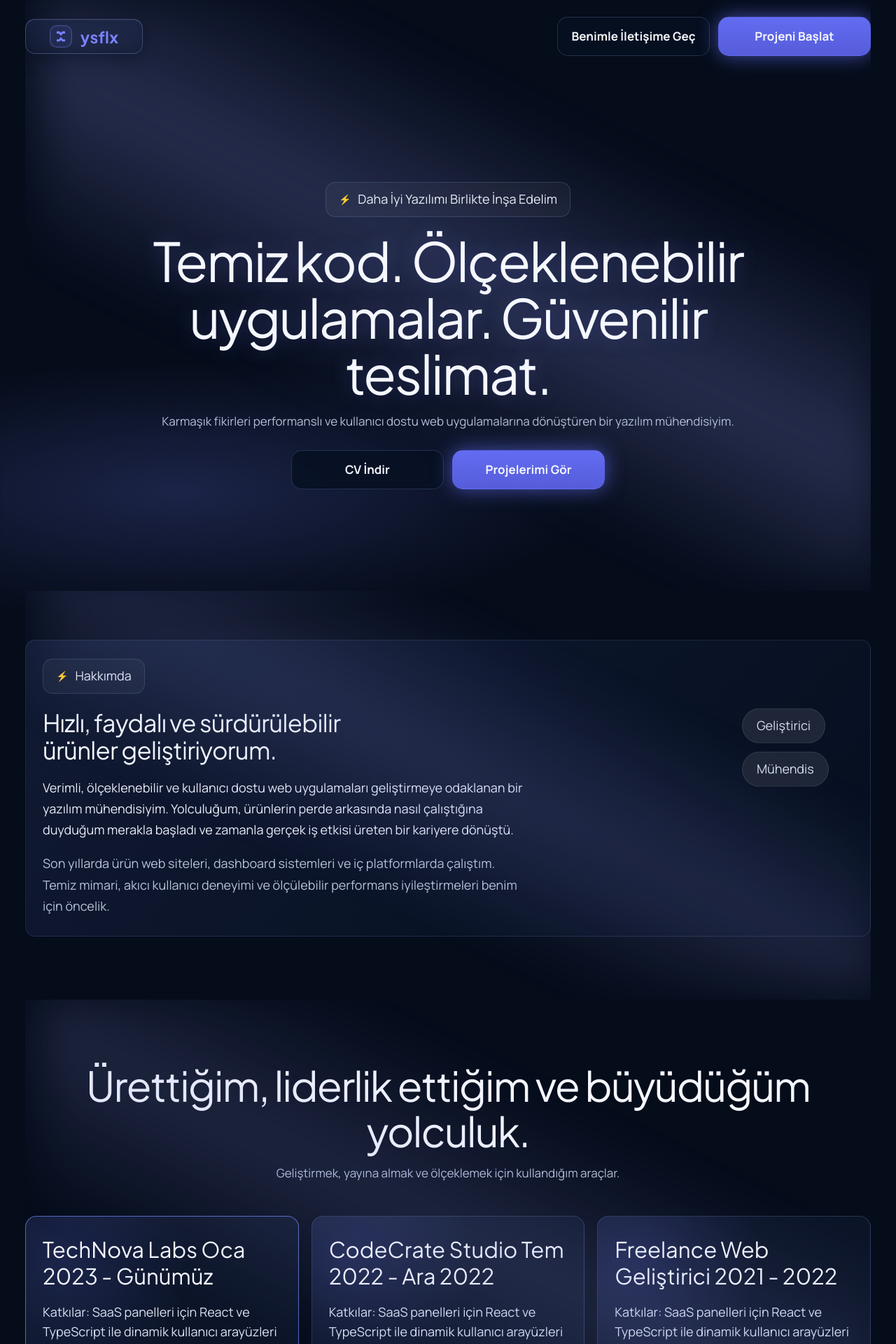
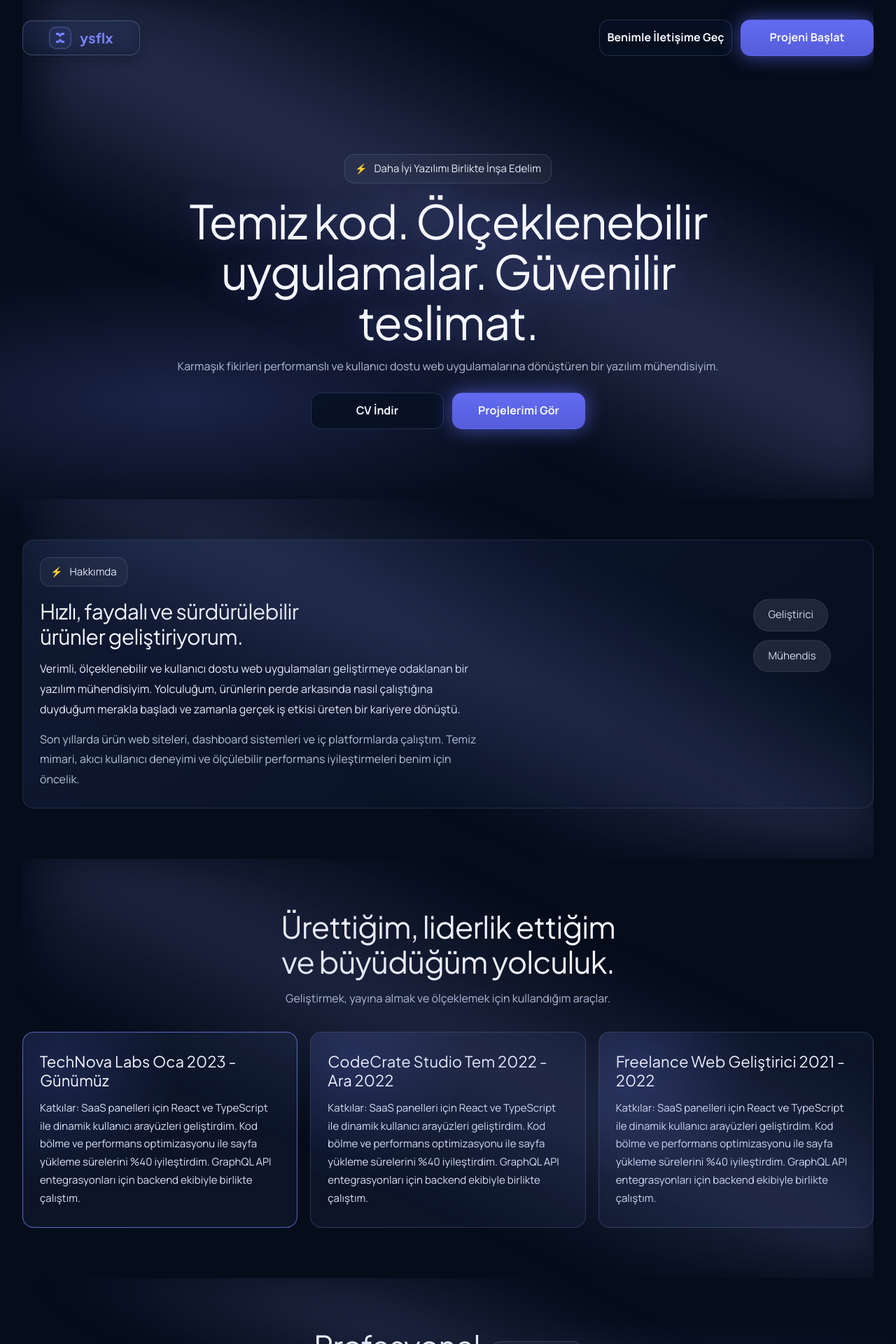
Before and after one commit to ysFLX/portfolio, a Next.js app: page / in a window 1280 px wide. Shown: the top 1920 px of the page at 70% size. Built offline with nearby package versions, Linux system fonts and the light colour scheme.

Commit message:
qweqweqwe

```diff
--- a/src/app/globals.css
+++ b/src/app/globals.css
@@ -28,7 +28,8 @@ body {
   background: var(--bg);
   color: var(--text);
   font-family: var(--font-manrope), "Segoe UI", sans-serif;
-  line-height: 1.55;
+  line-height: 1.62;
+  letter-spacing: 0.002em;
 }
 
 a {
@@ -53,14 +54,14 @@ h4,
 }
 
 .main-wrap {
-  width: min(var(--container), calc(100% - 72px));
+  width: min(1320px, calc(100% - 64px));
   margin-inline: auto;
 }
 
 .section {
   position: relative;
   overflow: hidden;
-  animation: riseIn 720ms cubic-bezier(0.23, 1, 0.32, 1) both;
+  animation: riseIn 540ms cubic-bezier(0.23, 1, 0.32, 1) both;
 }
 
 .section:nth-of-type(2) {
@@ -97,7 +98,7 @@ h4,
   display: flex;
   align-items: center;
   justify-content: space-between;
-  padding-top: 24px;
+  padding-top: 28px;
 }
 
 .brand-logo {
@@ -139,7 +140,7 @@ h4,
 
 .brand-word {
   font-family: var(--font-plus-jakarta), var(--font-manrope), sans-serif;
-  font-size: clamp(23px, 1.35vw, 28px);
+  font-size: clamp(20px, 1.2vw, 24px);
   font-weight: 700;
   line-height: 1;
   letter-spacing: 0.01em;
@@ -167,14 +168,14 @@ h4,
 }
 
 .btn {
-  height: 56px;
-  min-width: 218px;
-  border-radius: 15px;
+  height: 52px;
+  min-width: 190px;
+  border-radius: 14px;
   border: 1px solid var(--line);
   display: inline-flex;
   align-items: center;
   justify-content: center;
-  font-size: 17px;
+  font-size: 16px;
   font-weight: 650;
   transition: transform 220ms ease, border-color 220ms ease, box-shadow 220ms ease, background-color 220ms ease;
 }
@@ -195,14 +196,14 @@ h4,
 }
 
 .hero {
-  min-height: 92vh;
+  min-height: 88vh;
 }
 
 .hero-center {
   position: relative;
   z-index: 2;
-  max-width: 960px;
-  margin: 180px auto 145px;
+  max-width: 880px;
+  margin: 140px auto 100px;
   text-align: center;
 }
 
@@ -214,8 +215,8 @@ h4,
   background: rgba(255, 255, 255, 0.04);
   color: #e9edf8;
   border-radius: 14px;
-  padding: 10px 18px;
-  font-size: 18px;
+  padding: 8px 14px;
+  font-size: 15px;
 }
 
 .pill::before {
@@ -240,58 +241,59 @@ p {
 }
 
 .hero h1 {
-  margin-top: 22px;
-  font-size: clamp(52px, 6vw, 90px);
-  letter-spacing: -0.03em;
-  line-height: 1.05;
+  margin-top: 18px;
+  font-size: clamp(46px, 5.2vw, 78px);
+  letter-spacing: -0.025em;
+  line-height: 1.08;
   text-shadow: 0 0 34px rgba(120, 126, 245, 0.26);
-  animation: headingBreath 6s ease-in-out infinite;
+  animation: headingBreath 10s ease-in-out infinite;
 }
 
 .subtitle {
-  margin-top: 15px;
+  margin-top: 14px;
   color: var(--muted);
-  font-size: clamp(17px, 1.2vw, 22px);
+  font-size: clamp(16px, 1.05vw, 19px);
+  line-height: 1.7;
 }
 
 .hero-cta {
-  margin-top: 28px;
+  margin-top: 24px;
   display: flex;
   justify-content: center;
   gap: 12px;
 }
 
 .about-block {
-  padding: 70px 0 90px;
+  padding: 58px 0 72px;
 }
 
 .about-panel {
   border: 1px solid rgba(118, 139, 196, 0.18);
   background: linear-gradient(135deg, rgba(20, 31, 58, 0.78), rgba(6, 15, 32, 0.72));
-  border-radius: 14px;
-  padding: 26px 24px 28px;
+  border-radius: 16px;
+  padding: 24px 24px 26px;
 }
 
 .about-layout {
-  margin-top: 22px;
+  margin-top: 18px;
   display: grid;
-  grid-template-columns: 1.22fr 0.78fr;
-  gap: 24px;
+  grid-template-columns: 1.35fr 0.65fr;
+  gap: 20px;
   align-items: start;
 }
 
 .about-title {
-  font-size: clamp(34px, 2.7vw, 56px);
-  line-height: 1.14;
+  font-size: clamp(30px, 2.25vw, 46px);
+  line-height: 1.18;
   letter-spacing: -0.02em;
-  max-width: 18ch;
+  max-width: 17ch;
 }
 
 .about-copy {
-  margin-top: 18px;
-  max-width: 68ch;
-  font-size: clamp(18px, 1.15vw, 22px);
-  line-height: 1.68;
+  margin-top: 14px;
+  max-width: 64ch;
+  font-size: clamp(16px, 1vw, 18px);
+  line-height: 1.8;
   color: #e7ecf9;
 }
 
@@ -310,7 +312,7 @@ p {
   color: #d6dcee;
   padding: 10px 20px;
   border-radius: 999px;
-  font-size: 18px;
+  font-size: 15px;
   animation: bubbleFloat 6s ease-in-out infinite;
 }
 
@@ -340,7 +342,7 @@ p {
 .blog-block,
 .community-block,
 .faq-block {
-  padding: 90px 0;
+  padding: 72px 0;
   text-align: center;
 }
 
@@ -351,13 +353,15 @@ p {
 .community-block h2,
 .faq-block h2,
 .cta-card h2 {
-  font-size: clamp(46px, 4.6vw, 82px);
-  line-height: 1.1;
-  letter-spacing: -0.03em;
+  font-size: clamp(34px, 3.4vw, 58px);
+  line-height: 1.15;
+  letter-spacing: -0.022em;
+  max-width: 16ch;
+  margin-inline: auto;
 }
 
 .exp-grid {
-  margin-top: 48px;
+  margin-top: 34px;
   display: grid;
   grid-template-columns: repeat(3, minmax(0, 1fr));
   gap: 18px;
@@ -384,14 +388,15 @@ p {
 }
 
 .exp-card h3 {
-  font-size: clamp(31px, 1.75vw, 41px);
+  font-size: clamp(22px, 1.45vw, 30px);
   line-height: 1.24;
 }
 
 .exp-card p {
-  margin-top: 18px;
+  margin-top: 12px;
   color: #dbe2f4;
-  font-size: 18px;
+  font-size: 15px;
+  line-height: 1.72;
 }
 
 .journey-block .bubble-stack.mid {
@@ -406,25 +411,25 @@ p {
 }
 
 .skills-row {
-  margin-top: 70px;
+  margin-top: 44px;
   display: grid;
   grid-template-columns: repeat(6, minmax(0, 1fr));
   gap: 16px;
 }
 
 .skill-item {
-  min-height: 120px;
+  min-height: 86px;
   display: flex;
   align-items: center;
   justify-content: center;
   border-radius: 12px;
   color: #44b8df;
-  font-size: clamp(28px, 2.1vw, 47px);
+  font-size: clamp(20px, 1.6vw, 30px);
   opacity: 0.95;
 }
 
 .blog-block .mini-posts {
-  margin-top: 48px;
+  margin-top: 32px;
   display: grid;
   grid-template-columns: repeat(3, minmax(0, 1fr));
   gap: 16px;
@@ -432,8 +437,8 @@ p {
 
 .mini-post {
   text-align: left;
-  min-height: 180px;
-  padding: 22px;
+  min-height: 146px;
+  padding: 18px;
   border-radius: 14px;
   border-top: 2px solid #e4e9fa;
   background: #071022;
@@ -444,27 +449,27 @@ p {
 }
 
 .mini-post h3 {
-  font-size: clamp(31px, 2vw, 46px);
-  line-height: 1.2;
+  font-size: clamp(20px, 1.5vw, 28px);
+  line-height: 1.35;
 }
 
 .mini-post a {
-  margin-top: 20px;
+  margin-top: 12px;
   display: inline-block;
   text-decoration: underline;
   color: #d4ddf0;
-  font-size: 18px;
+  font-size: 14px;
 }
 
 .featured-posts {
-  margin-top: 28px;
+  margin-top: 20px;
   display: grid;
   grid-template-columns: 1.03fr 0.97fr;
 }
 
 .featured-post {
-  min-height: 630px;
-  padding: 34px;
+  min-height: 500px;
+  padding: 24px;
   text-align: left;
 }
 
@@ -477,27 +482,28 @@ p {
 }
 
 .image-block {
-  height: 320px;
+  height: 230px;
   border-radius: 10px;
-  margin-bottom: 30px;
+  margin-bottom: 20px;
   background:
     radial-gradient(circle at 80% 18%, rgba(255, 72, 194, 0.46), transparent 46%),
     linear-gradient(126deg, #263449 0%, #111a2c 46%, #0e1a35 100%);
 }
 
 .featured-post h3 {
-  font-size: clamp(35px, 2.45vw, 51px);
-  line-height: 1.1;
+  font-size: clamp(24px, 1.7vw, 34px);
+  line-height: 1.24;
 }
 
 .featured-post p {
-  margin-top: 18px;
+  margin-top: 12px;
   color: #dee5f7;
-  font-size: 18px;
+  font-size: 15px;
+  line-height: 1.74;
 }
 
 .education-block {
-  padding: 34px 0 72px;
+  padding: 26px 0 56px;
 }
 
 .edu-grid {
@@ -507,7 +513,7 @@ p {
 }
 
 .edu-card {
-  min-height: 260px;
+  min-height: 210px;
   text-align: left;
   background: var(--surface);
   border: 1px solid var(--line);
@@ -516,16 +522,16 @@ p {
 }
 
 .edu-card p:last-child {
-  margin-top: 58px;
+  margin-top: 38px;
   color: #d6ddef;
-  font-size: 20px;
-  line-height: 1.38;
+  font-size: 15px;
+  line-height: 1.72;
 }
 
 .community-card {
-  margin: 40px auto 0;
+  margin: 28px auto 0;
   max-width: 1320px;
-  min-height: 270px;
+  min-height: 220px;
   position: relative;
   border-radius: 20px;
   overflow: hidden;
@@ -542,27 +548,27 @@ p {
 }
 
 .community-overlay h3 {
-  font-size: 24px;
+  font-size: 20px;
 }
 
 .community-overlay p {
   color: #f0f2fb;
-  font-size: 20px;
+  font-size: 14px;
 }
 
 .community-stat {
   position: absolute;
-  top: 98px;
+  top: 78px;
   left: 24px;
   right: 24px;
-  min-height: 106px;
+  min-height: 84px;
   border-radius: 14px;
   border: 1px solid rgba(143, 156, 188, 0.62);
   background: rgba(255, 255, 255, 0.1);
   display: flex;
   align-items: center;
   justify-content: center;
-  font-size: clamp(36px, 2.6vw, 58px);
+  font-size: clamp(22px, 1.7vw, 32px);
 }
 
 .faq-block {
@@ -571,8 +577,8 @@ p {
 }
 
 .faq-block h2 {
-  max-width: 760px;
-  margin: 12px auto 0;
+  max-width: 640px;
+  margin: 8px auto 0;
 }
 
 .faq-block .bubble-stack.left-side {
@@ -583,13 +589,13 @@ p {
 }
 
 .faq-list {
-  margin-top: 50px;
+  margin-top: 30px;
   text-align: left;
 }
 
 .faq-item {
   border-top: 1px solid rgba(113, 136, 189, 0.46);
-  padding: 28px 0;
+  padding: 20px 0;
 }
 
 .faq-item button {
@@ -602,20 +608,21 @@ p {
   justify-content: space-between;
   text-align: left;
   cursor: pointer;
-  font-size: clamp(30px, 2.4vw, 50px);
+  font-size: clamp(20px, 1.5vw, 28px);
 }
 
 .faq-item p {
-  margin-top: 16px;
+  margin-top: 10px;
   color: #ced8ec;
-  font-size: 20px;
+  font-size: 15px;
   max-width: 1160px;
+  line-height: 1.72;
 }
 
 .cta-card {
   position: relative;
   margin-top: 20px;
-  min-height: 400px;
+  min-height: 340px;
   border-radius: 30px;
   border: 1px solid var(--line);
   background:
@@ -629,10 +636,11 @@ p {
 }
 
 .cta-card p {
-  margin-top: 14px;
-  max-width: 780px;
+  margin-top: 10px;
+  max-width: 680px;
   color: #d2dbef;
-  font-size: 20px;
+  font-size: 16px;
+  line-height: 1.75;
 }
 
 .cta-card .btn {
@@ -648,7 +656,7 @@ p {
 
 .footer {
   position: relative;
-  padding: 54px 0 64px;
+  padding: 48px 0 52px;
 }
 
 .footer-head {
@@ -675,11 +683,11 @@ p {
 
 .footer-bg-word {
   position: absolute;
-  top: 165px;
+  top: 145px;
   left: 0;
   right: 0;
   text-align: center;
-  font-size: clamp(170px, 18vw, 360px);
+  font-size: clamp(120px, 14vw, 260px);
   letter-spacing: 0.08em;
   color: rgba(147, 164, 196, 0.12);
   font-weight: 700;
@@ -689,15 +697,15 @@ p {
 .footer-grid {
   position: relative;
   z-index: 2;
-  margin-top: 42px;
+  margin-top: 34px;
   display: grid;
   grid-template-columns: repeat(5, minmax(0, 1fr));
   gap: 24px;
 }
 
 .footer-grid h4 {
-  font-size: 22px;
-  margin-bottom: 14px;
+  font-size: 18px;
+  margin-bottom: 10px;
 }
 
 .footer-grid ul {
@@ -712,14 +720,14 @@ p {
 
 .footer-grid a {
   color: #d4ddf0;
-  font-size: 19px;
+  font-size: 14px;
 }
 
 .footer-bottom {
   position: relative;
   z-index: 2;
-  margin-top: 42px;
-  padding-top: 24px;
+  margin-top: 30px;
+  padding-top: 18px;
   border-top: 1px solid rgba(113, 136, 189, 0.46);
   display: flex;
   justify-content: space-between;
@@ -729,7 +737,7 @@ p {
 .footer-bottom p,
 .footer-bottom a {
   color: #d4ddf0;
-  font-size: 18px;
+  font-size: 13px;
 }
 
 .footer-bottom div {
```
